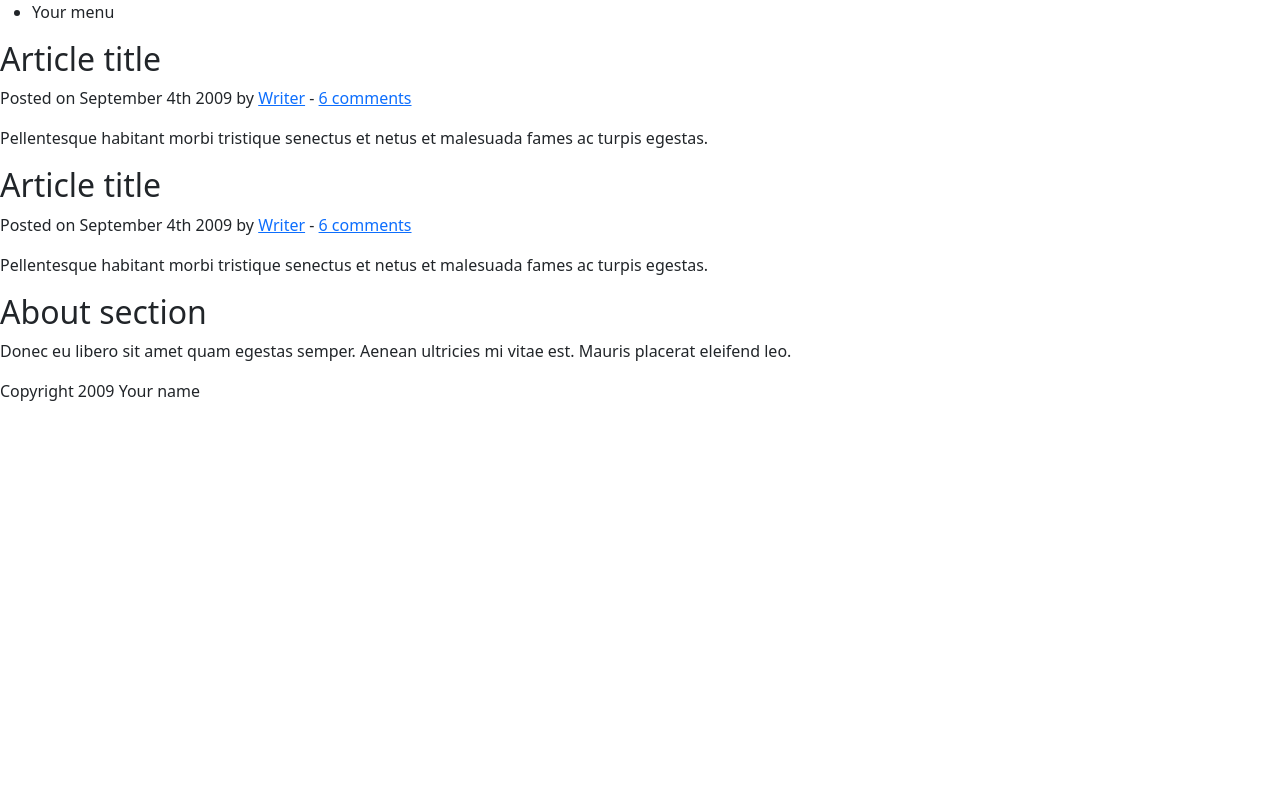
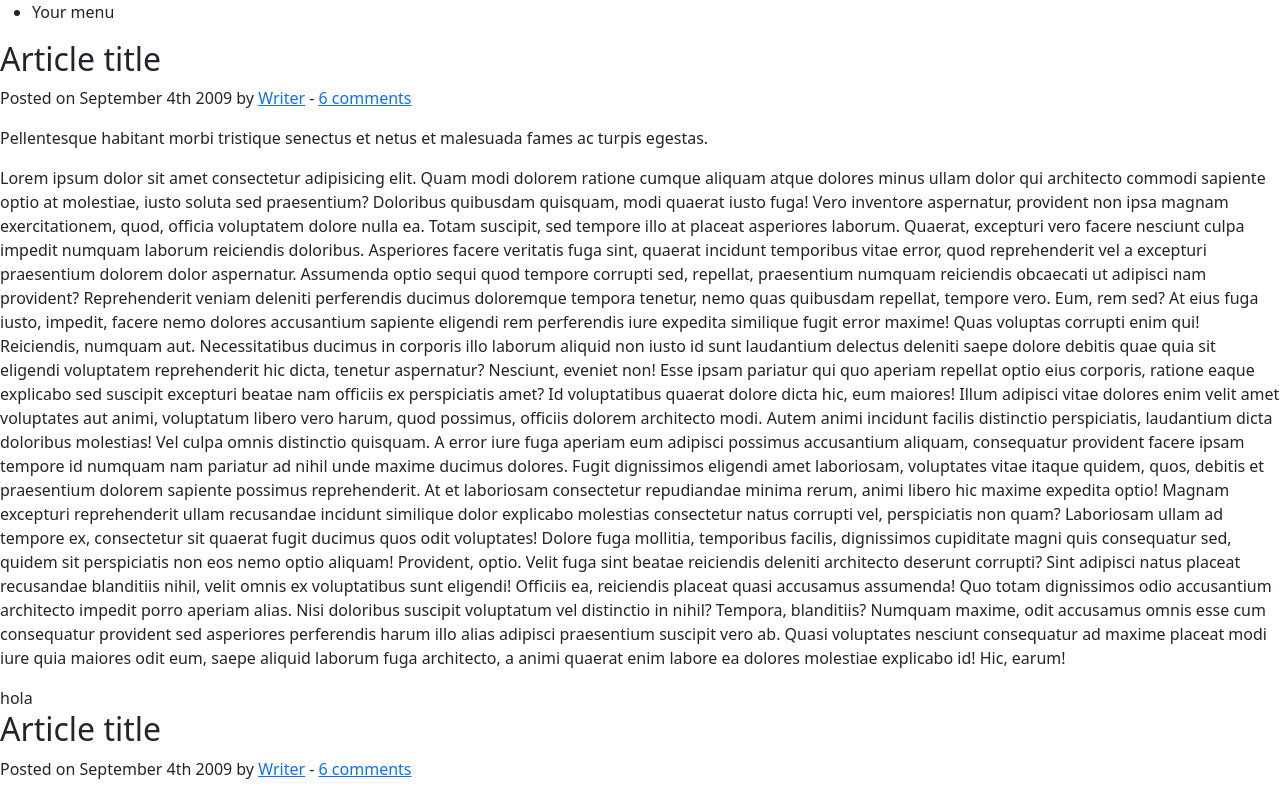
Before and after one commit to spartanis119/test, a plain HTML site: page index.html in a window 1280 px wide. Shown: the top 794 px of the page. Drawn offline with Linux system fonts and the light colour scheme.

Commit message:
Implementacion div hola

```diff
--- a/index.html
+++ b/index.html
@@ -31,6 +31,26 @@
 			<p>Pellentesque habitant morbi tristique senectus et netus et malesuada fames ac turpis egestas.</p>
 		</article>
 
+		<section>
+			<p>Lorem ipsum dolor sit amet consectetur adipisicing elit. Quam modi dolorem ratione cumque aliquam atque dolores minus ullam dolor qui architecto commodi sapiente optio at molestiae, iusto soluta sed praesentium?
+			Doloribus quibusdam quisquam, modi quaerat iusto fuga! Vero inventore aspernatur, provident non ipsa magnam exercitationem, quod, officia voluptatem dolore nulla ea. Totam suscipit, sed tempore illo at placeat asperiores laborum.
+			Quaerat, excepturi vero facere nesciunt culpa impedit numquam laborum reiciendis doloribus. Asperiores facere veritatis fuga sint, quaerat incidunt temporibus vitae error, quod reprehenderit vel a excepturi praesentium dolorem dolor aspernatur.
+			Assumenda optio sequi quod tempore corrupti sed, repellat, praesentium numquam reiciendis obcaecati ut adipisci nam provident? Reprehenderit veniam deleniti perferendis ducimus doloremque tempora tenetur, nemo quas quibusdam repellat, tempore vero.
+			Eum, rem sed? At eius fuga iusto, impedit, facere nemo dolores accusantium sapiente eligendi rem perferendis iure expedita similique fugit error maxime! Quas voluptas corrupti enim qui! Reiciendis, numquam aut.
+			Necessitatibus ducimus in corporis illo laborum aliquid non iusto id sunt laudantium delectus deleniti saepe dolore debitis quae quia sit eligendi voluptatem reprehenderit hic dicta, tenetur aspernatur? Nesciunt, eveniet non!
+			Esse ipsam pariatur qui quo aperiam repellat optio eius corporis, ratione eaque explicabo sed suscipit excepturi beatae nam officiis ex perspiciatis amet? Id voluptatibus quaerat dolore dicta hic, eum maiores!
+			Illum adipisci vitae dolores enim velit amet voluptates aut animi, voluptatum libero vero harum, quod possimus, officiis dolorem architecto modi. Autem animi incidunt facilis distinctio perspiciatis, laudantium dicta doloribus molestias!
+			Vel culpa omnis distinctio quisquam. A error iure fuga aperiam eum adipisci possimus accusantium aliquam, consequatur provident facere ipsam tempore id numquam nam pariatur ad nihil unde maxime ducimus dolores.
+			Fugit dignissimos eligendi amet laboriosam, voluptates vitae itaque quidem, quos, debitis et praesentium dolorem sapiente possimus reprehenderit. At et laboriosam consectetur repudiandae minima rerum, animi libero hic maxime expedita optio!
+			Magnam excepturi reprehenderit ullam recusandae incidunt similique dolor explicabo molestias consectetur natus corrupti vel, perspiciatis non quam? Laboriosam ullam ad tempore ex, consectetur sit quaerat fugit ducimus quos odit voluptates!
+			Dolore fuga mollitia, temporibus facilis, dignissimos cupiditate magni quis consequatur sed, quidem sit perspiciatis non eos nemo optio aliquam! Provident, optio. Velit fuga sint beatae reiciendis deleniti architecto deserunt corrupti?
+			Sint adipisci natus placeat recusandae blanditiis nihil, velit omnis ex voluptatibus sunt eligendi! Officiis ea, reiciendis placeat quasi accusamus assumenda! Quo totam dignissimos odio accusantium architecto impedit porro aperiam alias.
+			Nisi doloribus suscipit voluptatum vel distinctio in nihil? Tempora, blanditiis? Numquam maxime, odit accusamus omnis esse cum consequatur provident sed asperiores perferendis harum illo alias adipisci praesentium suscipit vero ab.
+			Quasi voluptates nesciunt consequatur ad maxime placeat modi iure quia maiores odit eum, saepe aliquid laborum fuga architecto, a animi quaerat enim labore ea dolores molestiae explicabo id! Hic, earum!</p>
+		</section>
+		<div class="col">
+			hola
+		</div>
 		<article>
 			<header>
 				<h2>Article title</h2>
```
